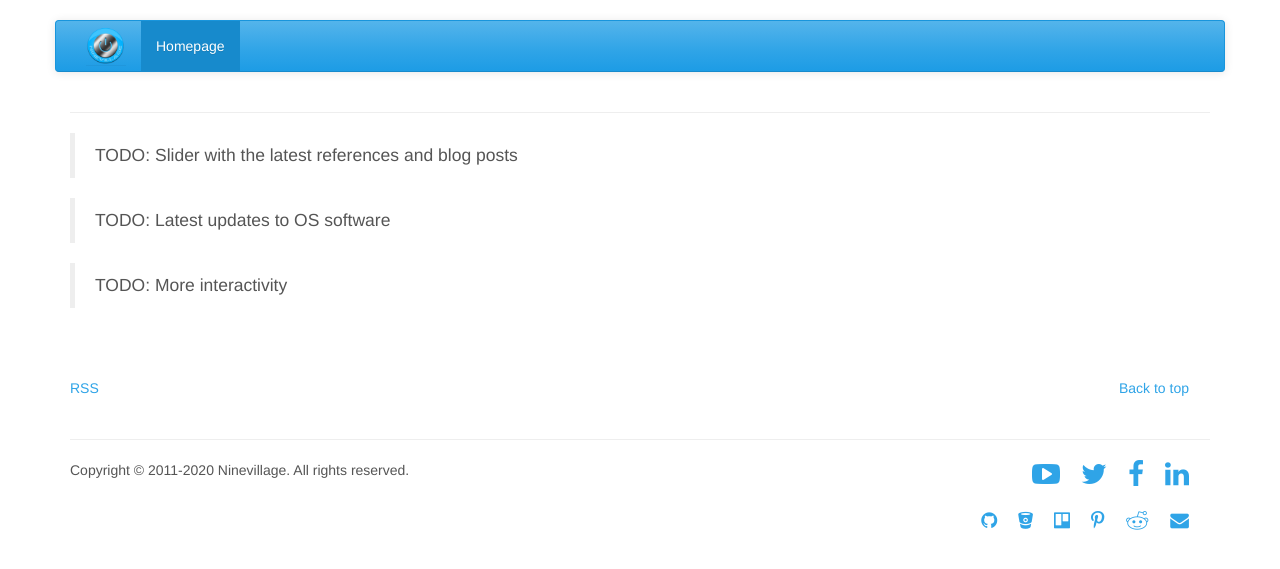
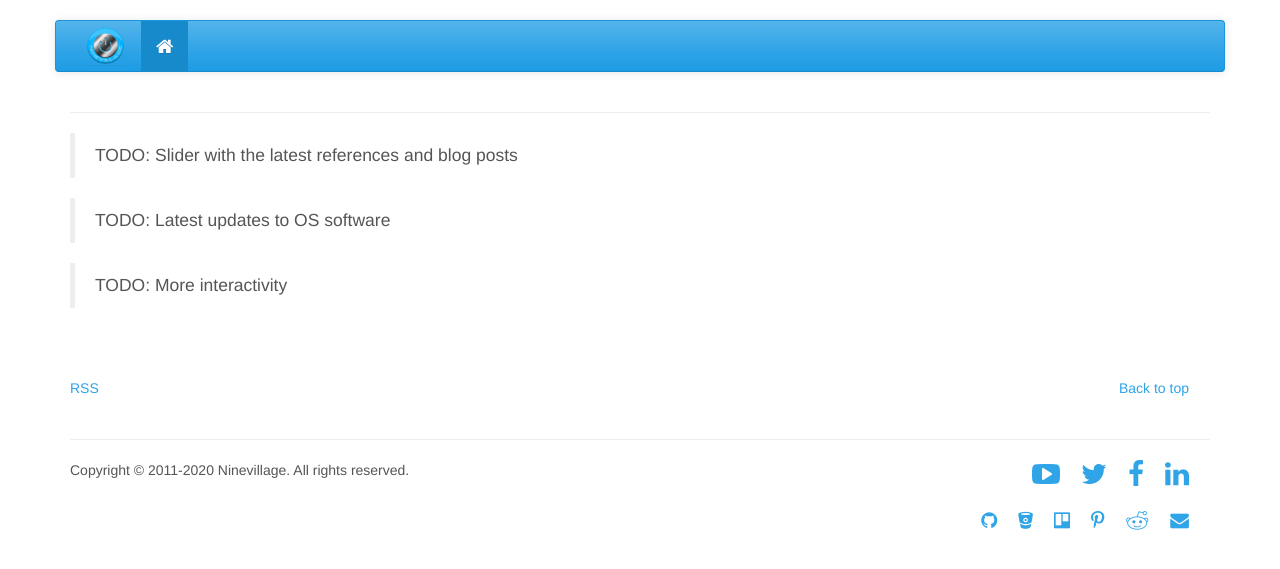
Before and after one commit to Ninevillage/ninevillage.github.io, a Jekyll site: the page built from pages/index.html, in a window 1280 px wide. Shown: the top 569 px of the page. Built offline with Jekyll 4.4.1, drawn with Linux system fonts in a browser that asks for light colours.

Commit message:
Update index.html

```diff
--- a/pages/index.html
+++ b/pages/index.html
@@ -1,7 +1,7 @@
 ---
 layout: default
 nav: true
-title: Homepage
+title: <i class="fa fa-home fa-lg"></i>
 weight: 0
 permalink: /
 ---
```
